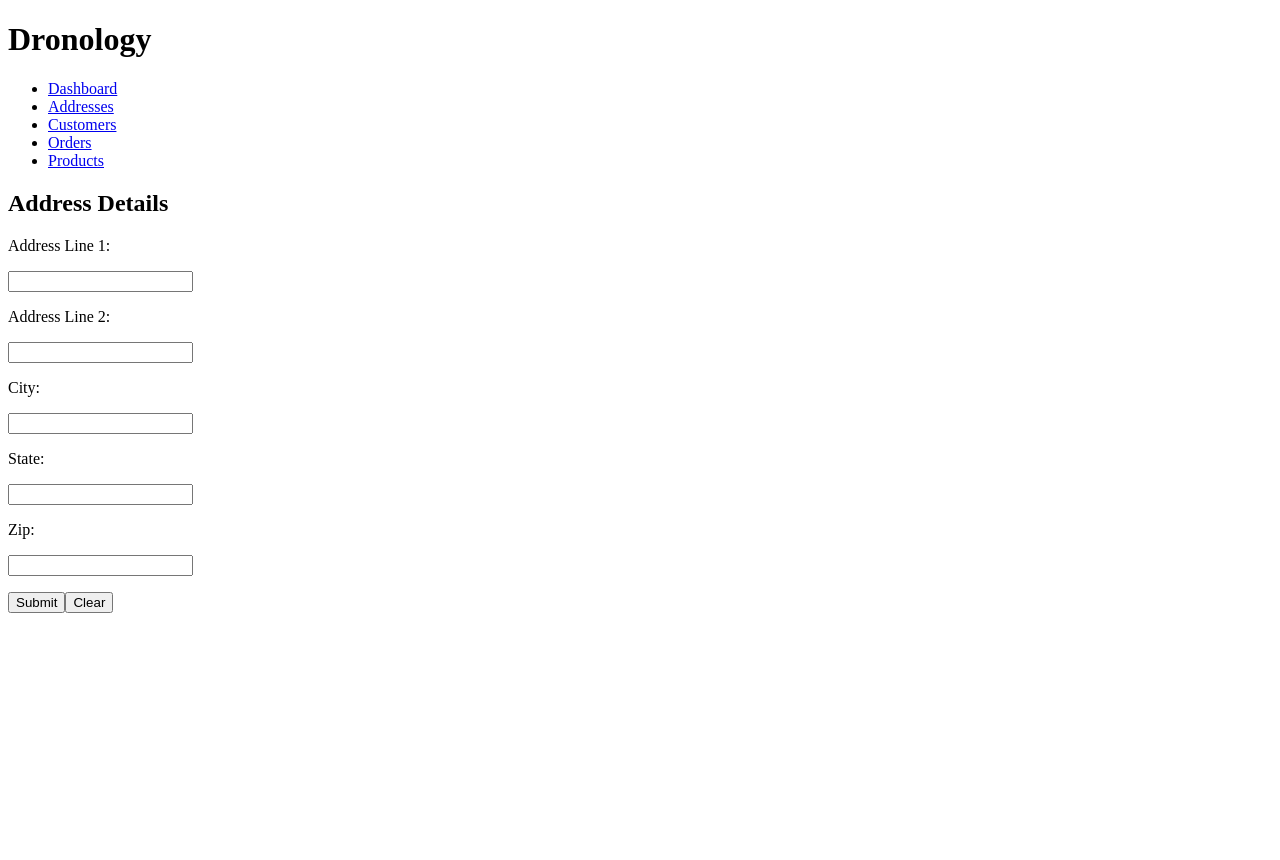
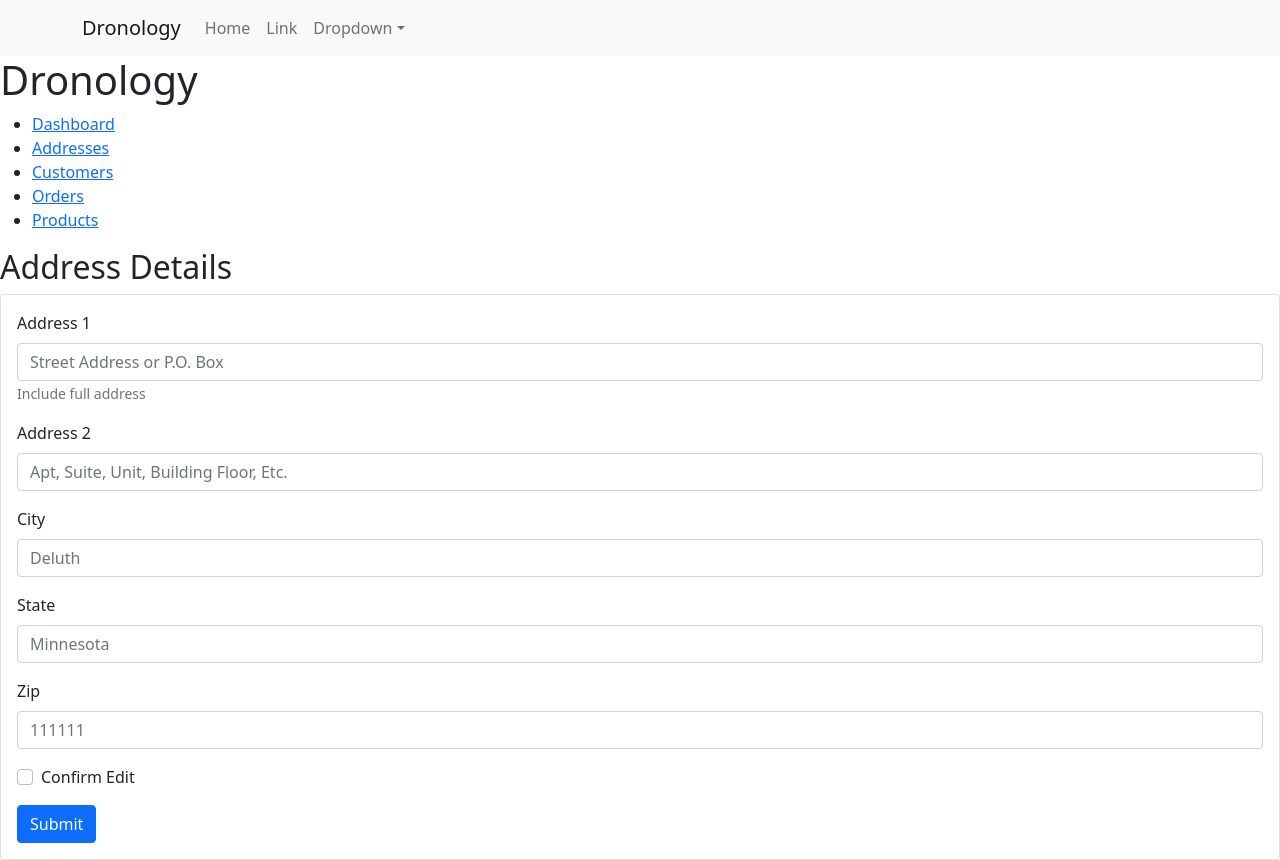
Before and after one commit to amex-bootcamp/final-capstone-client, a React (Create React App) app: page /addresses/1/edit in a window 1280 px wide. Before the commit the page ends 800 px from the top, so only its background shows below. Built offline with nearby package versions, Linux system fonts and the light colour scheme; no server answers.

Commit message:
basic styling

```diff
--- a/package.json
+++ b/package.json
@@ -10,7 +10,7 @@
     "bootstrap": "^5.0.2",
     "json-server": "^0.16.3",
     "react": "^17.0.2",
-    "react-bootstrap": "^1.6.1",
+    "react-bootstrap": "^2.0.0-beta.4",
     "react-dom": "^17.0.2",
     "react-router-dom": "^5.2.0",
     "react-scripts": "4.0.3",
--- a/src/App.js
+++ b/src/App.js
@@ -5,10 +5,38 @@ import CustomersList from "./components/customers/CustomersList";
 import ProductsList from "./components/products/ProductsList";
 import CustomerView from "./components/customers/CustomerView";
 import AddressEdit from "./components/addresses/AddressEdit";
+import { Navbar, Nav, NavDropdown } from "react-bootstrap";
+import { Container } from "react-bootstrap";
+import "bootstrap/dist/css/bootstrap.min.css";
 
 function App() {
   return (
     <>
+      <Navbar bg="light" expand="lg">
+        <Container>
+          <Navbar.Brand href="#home">Dronology</Navbar.Brand>
+          <Navbar.Toggle aria-controls="basic-navbar-nav" />
+          <Navbar.Collapse id="basic-navbar-nav">
+            <Nav className="me-auto">
+              <Nav.Link href="#home">Home</Nav.Link>
+              <Nav.Link href="#link">Link</Nav.Link>
+              <NavDropdown title="Dropdown" id="basic-nav-dropdown">
+                <NavDropdown.Item href="#action/3.1">Action</NavDropdown.Item>
+                <NavDropdown.Item href="#action/3.2">
+                  Another action
+                </NavDropdown.Item>
+                <NavDropdown.Item href="#action/3.3">
+                  Something
+                </NavDropdown.Item>
+                <NavDropdown.Divider />
+                <NavDropdown.Item href="#action/3.4">
+                  Separated link
+                </NavDropdown.Item>
+              </NavDropdown>
+            </Nav>
+          </Navbar.Collapse>
+        </Container>
+      </Navbar>
       <header>
         <h1>Dronology</h1>
       </header>
--- a/src/components/addresses/AddressEdit.js
+++ b/src/components/addresses/AddressEdit.js
@@ -1,6 +1,7 @@
 import React, { Component } from "react";
 import { Card, Button } from "react-bootstrap";
 import AddressDataService from "../../services/address.data.service";
+import Form from "react-bootstrap/Form";
 
 class AddressEdit extends Component {
   state = {
@@ -68,7 +69,75 @@ class AddressEdit extends Component {
       <section>
         <h2>Address Details</h2>
         <div>
-          <form>
+          {/* Bootstrap test */}
+          <Card>
+            <Card.Body>
+              <Form>
+                {/* Address 1 */}
+                <Form.Group className="mb-3" controlId="formAddress_1">
+                  <Form.Label>Address 1</Form.Label>
+                  <Form.Control
+                    type="text"
+                    value={this.state.address_line_1}
+                    onChange={this.handleAddressLine1}
+                    placeholder="Street Address or P.O. Box"
+                  />
+                  <Form.Text className="text-muted">
+                    Include full address
+                  </Form.Text>
+                </Form.Group>
+                {/* Address 2 */}
+                <Form.Group className="mb-3" controlId="formAddress_2">
+                  <Form.Label>Address 2</Form.Label>
+                  <Form.Control
+                    type="text"
+                    value={this.state.address_line_2}
+                    onChange={this.handleAddressLine2}
+                    placeholder="Apt, Suite, Unit, Building Floor, Etc."
+                  />
+                  {/* City */}
+                </Form.Group>
+                <Form.Group className="mb-3" controlId="formAddress_2">
+                  <Form.Label>City</Form.Label>
+                  <Form.Control
+                    type="text"
+                    value={this.state.city}
+                    onChange={this.handleCity}
+                    placeholder="Deluth"
+                  />
+                </Form.Group>
+                {/* State */}
+                <Form.Group className="mb-3" controlId="formAddress_2">
+                  <Form.Label>State</Form.Label>
+                  <Form.Control
+                    type="text"
+                    value={this.state.state}
+                    onChange={this.handleState}
+                    placeholder="Minnesota"
+                  />
+                </Form.Group>
+                {/* Zip */}
+                <Form.Group className="mb-3" controlId="formAddress_2">
+                  <Form.Label>Zip</Form.Label>
+                  <Form.Control
+                    type="text"
+                    value={this.state.zip}
+                    onChange={this.handleZip}
+                    placeholder="111111"
+                  />
+                </Form.Group>
+                {/* Confirm Check Box */}
+                <Form.Group className="mb-3" controlId="formBasicCheckbox">
+                  <Form.Check type="checkbox" label="Confirm Edit" />
+                </Form.Group>
+                <Button variant="primary" type="submit">
+                  Submit
+                </Button>
+              </Form>
+            </Card.Body>
+          </Card>
+          {/* accepted */}
+          {/* <form>
             <Card>
               <Card.Body>
                 <Card.Text>
@@ -115,8 +184,8 @@ class AddressEdit extends Component {
               <Card.Text>
                 <h2>Order History</h2>
               </Card.Text> */}
-            {/* </Card> */}
-          </form>
+          {/* </Card> */}
+          {/* </form> */}
         </div>
       </section>
     );
```
Also changed, not shown: 1 other file (tests, documents, lock files or other folders).
